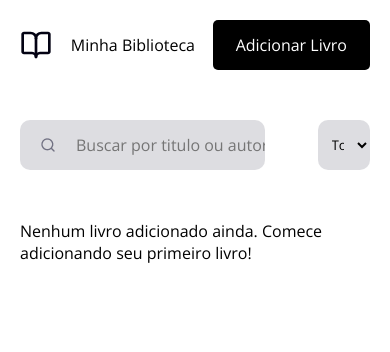
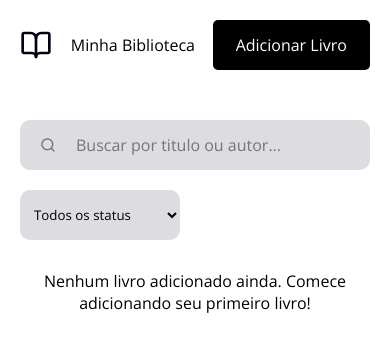
Before and after one commit to rafamoreira11/library-management, a React (Vite) app: page / in a window 390 px wide. Shown: the top 352 px of the page. Built offline with nearby package versions, Linux system fonts and the light colour scheme.

Commit message:
Adicionando responsividade para o main

```diff
--- a/src/components/main/index.jsx
+++ b/src/components/main/index.jsx
@@ -19,7 +19,7 @@ function Main() {
             </article>
         </section>
         <section className='books-conteiner'>
-            <p className='nobooks=text'>Nenhum livro adicionado ainda. Comece adicionando seu primeiro livro!</p>
+            <p className='nobooks-text'>Nenhum livro adicionado ainda. Comece adicionando seu primeiro livro!</p>
         </section>
     </main>
   )
--- a/src/components/main/main.css
+++ b/src/components/main/main.css
@@ -1,3 +1,5 @@
+
+
 .search-conteiner{
     margin: 50px 0;
     height: 50px;
@@ -31,6 +33,7 @@
 }
 
 .select-status{
+    cursor: pointer;
     padding: 10px;
     border-radius: 10px;
     width: 100%;
@@ -44,3 +47,64 @@
     align-items: center;
     justify-content: center;
 }
+
+
+
+
+@media screen and (max-width: 390px) {
+    .search-conteiner{
+        height: 70px;
+        flex-direction: column;
+        align-items: start;
+    }
+
+    .search-input-conteiner{
+        width: 100%;
+    }
+
+    .select-status{
+        width: 160px;
+        margin: 20px 0;
+    }
+
+    .search-input{
+        height: 50px;
+    }
+
+    .books-conteiner{
+        margin-top: 80px;
+    }
+
+    .nobooks-text{
+        text-align: center;
+    }
+}
+
+@media screen and (min-width : 391px) and (max-width: 420px) {
+    .search-conteiner{
+        height: 70px;
+        flex-direction: column;
+        align-items: start;
+    }
+
+    .search-input-conteiner{
+        width: 100%;
+    }
+
+    .select-status{
+        width: 160px;
+        margin: 20px 0;
+    }
+
+    .search-input{
+        height: 50px;
+    }
+
+    .books-conteiner{
+        margin-top: 80px;
+    }
+
+    .nobooks-text{
+        text-align: center;
+    }
+}
```
